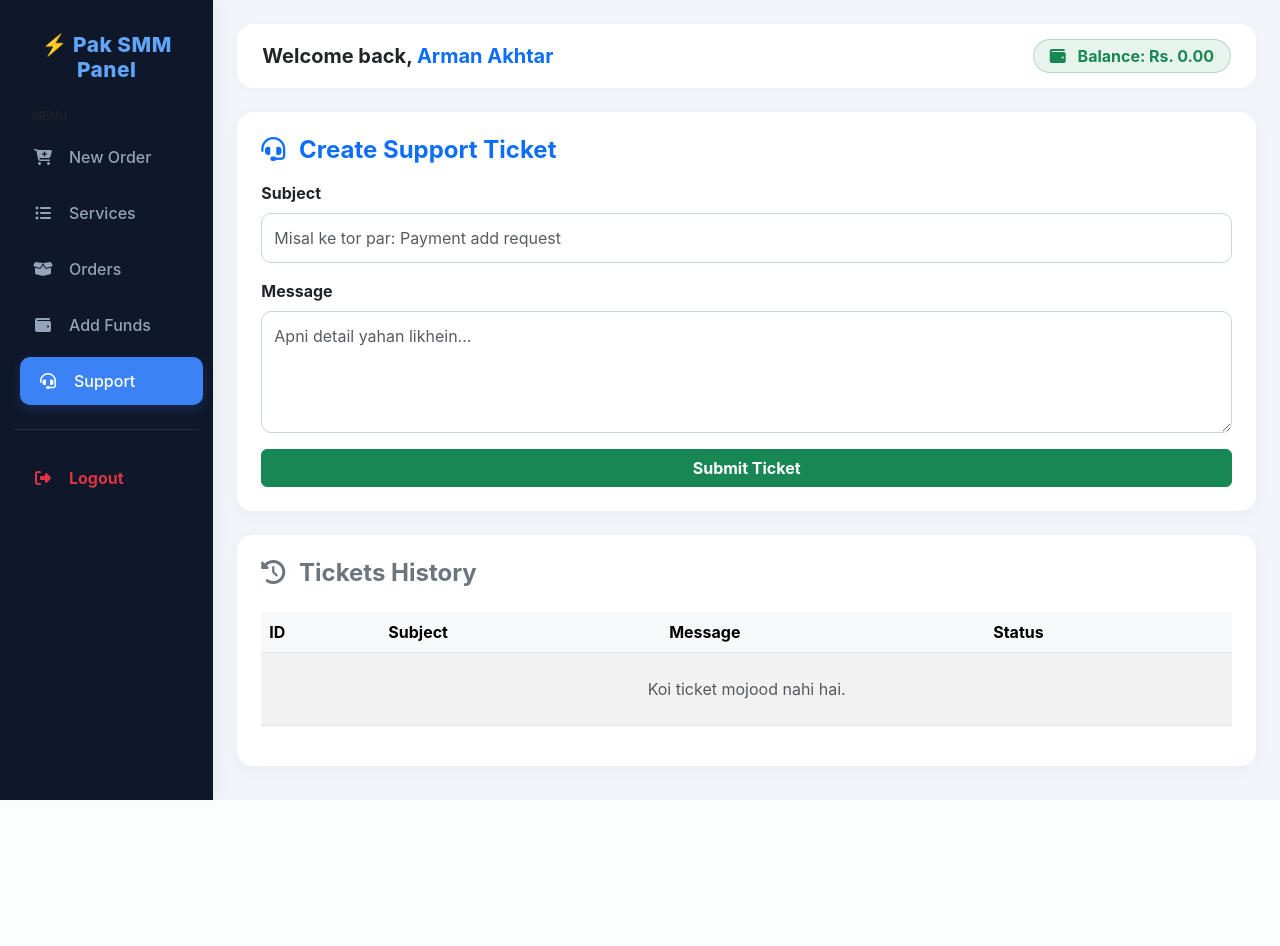
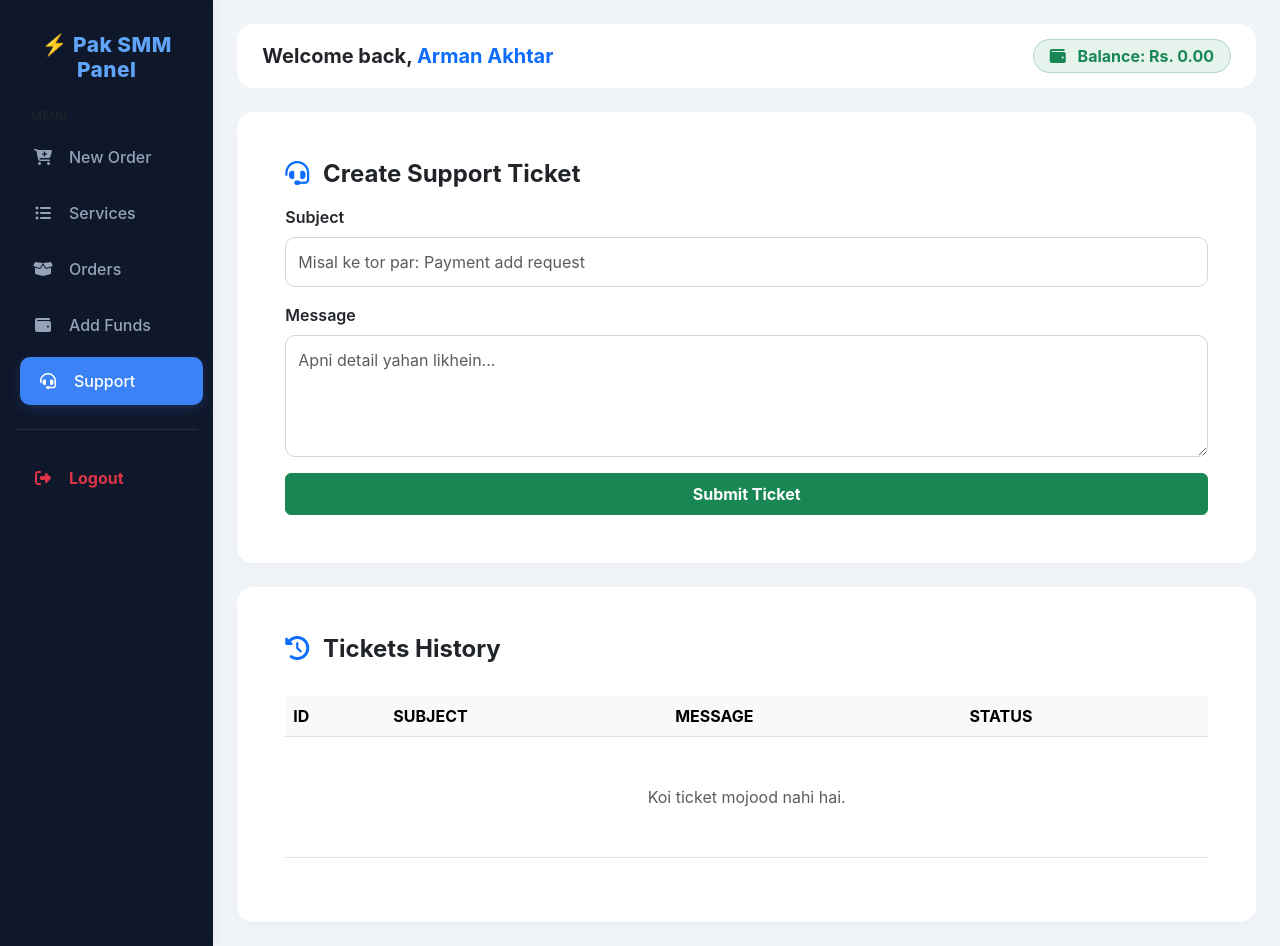
Before and after one commit to arman22334499/armans-panel, a Flask app: page /support-tickets in a window 1280 px wide. Before the commit the page ends 800 px from the top, so only its background shows below. Run offline with Flask 3, Linux system fonts and the light colour scheme; a user stored in the database is signed in; data comes from the database, SQL or seed files in the repository; data that the repository does not hold is empty.

Commit message:
Enhance support ticket layout and styling

```diff
--- a/templates/support.html
+++ b/templates/support.html
@@ -2,40 +2,40 @@
 {% block title %}Support Tickets{% endblock %}
 {% set active_tab = 'support' %}
 {% block content %}
-<div class="card p-3 p-md-4 mb-4">
-    <h4 class="mb-3 text-primary fw-bold"><i class="fas fa-headset me-2"></i> Create Support Ticket</h4>
+<div class="card p-4 p-md-5 mb-4">
+    <h4 class="mb-3 text-dark fw-bold"><i class="fas fa-headset text-primary me-2"></i> Create Support Ticket</h4>
     <form method="POST">
         <div class="mb-3">
-            <label class="form-label fw-bold">Subject</label>
+            <label class="form-label fw-semibold">Subject</label>
             <input type="text" name="subject" class="form-control" placeholder="Misal ke tor par: Payment add request" required>
         </div>
         <div class="mb-3">
-            <label class="form-label fw-bold">Message</label>
+            <label class="form-label fw-semibold">Message</label>
             <textarea name="message" class="form-control mb-3" rows="4" placeholder="Apni detail yahan likhein..." required></textarea>
         </div>
-        <button type="submit" class="btn btn-success fw-bold px-4 w-100">Submit Ticket</button>
+        <button type="submit" class="btn btn-success fw-bold px-4 py-2 w-100">Submit Ticket</button>
     </form>
 </div>
 
-<div class="card p-3 p-md-4">
-    <h4 class="mb-3 text-secondary fw-bold"><i class="fas fa-history me-2"></i> Tickets History</h4>
+<div class="card p-4 p-md-5">
+    <h4 class="mb-4 text-dark fw-bold"><i class="fas fa-history text-primary me-2"></i> Tickets History</h4>
     <div class="table-responsive">
-        <table class="table table-striped align-middle mt-2">
-            <thead class="table-light">
+        <table class="table table-hover align-middle mt-2">
+            <thead class="table-light text-uppercase fs-7">
                 <tr><th>ID</th><th>Subject</th><th>Message</th><th>Status</th></tr>
             </thead>
             <tbody>
                 {% if tickets %}
                     {% for t in tickets %}
                     <tr>
-                        <td>#{{ t.id }}</td>
-                        <td>{{ t.subject }}</td>
+                        <td><b>#{{ t.id }}</b></td>
+                        <td class="fw-semibold">{{ t.subject }}</td>
                         <td>{{ t.message }}</td>
-                        <td><span class="badge bg-info text-dark">{{ t.status }}</span></td>
+                        <td><span class="badge bg-info bg-opacity-10 text-info px-2 py-1 fw-bold">{{ t.status }}</span></td>
                     </tr>
                     {% endfor %}
                 {% else %}
-                    <tr><td colspan="4" class="text-center text-muted py-4">Koi ticket mojood nahi hai.</td></tr>
+                    <tr><td colspan="4" class="text-center text-muted py-5">Koi ticket mojood nahi hai.</td></tr>
                 {% endif %}
             </tbody>
         </table>
```
